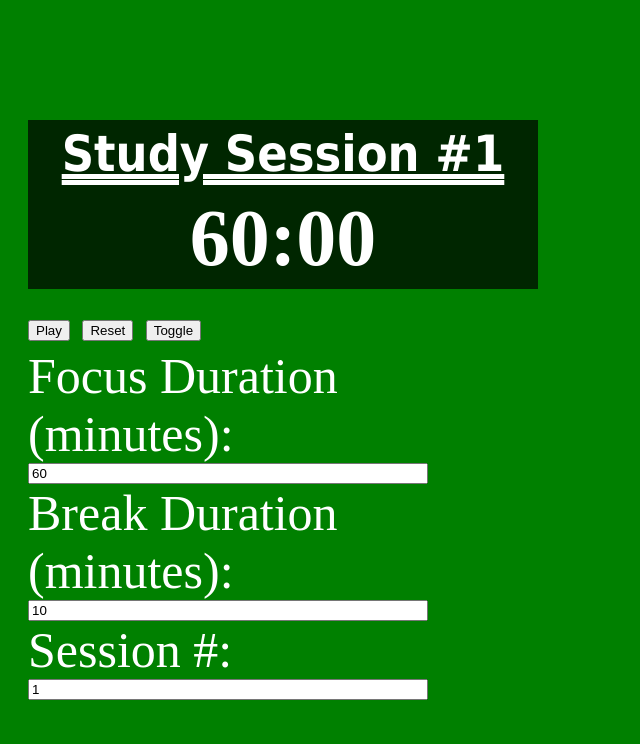
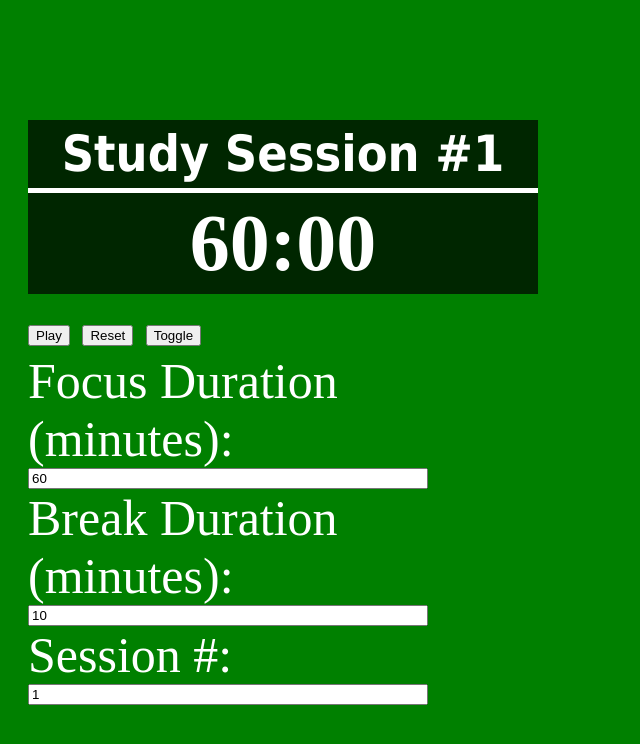
Before and after one commit to Arun1213673/Pomodoro, a plain HTML site: page index.html in a window 1280 px wide. Shown: the whole page, without its empty margins (0-640 px from the left). Drawn offline with Linux system fonts and the light colour scheme.

Commit message:
changed underline

```diff
--- a/index.html
+++ b/index.html
@@ -33,7 +33,7 @@
             padding: 5px;
             font-weight: bold;
             font-family: Tahoma;
-            text-decoration: underline double;
+            border-bottom: 5px solid white;
         }
 
         #options {
```
